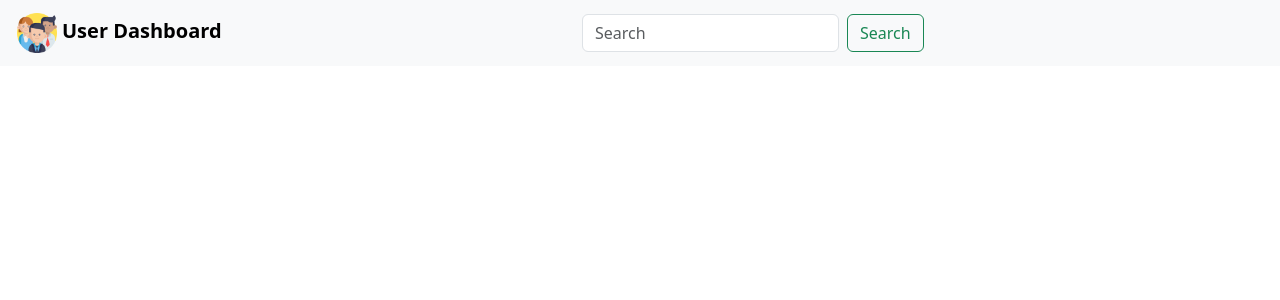
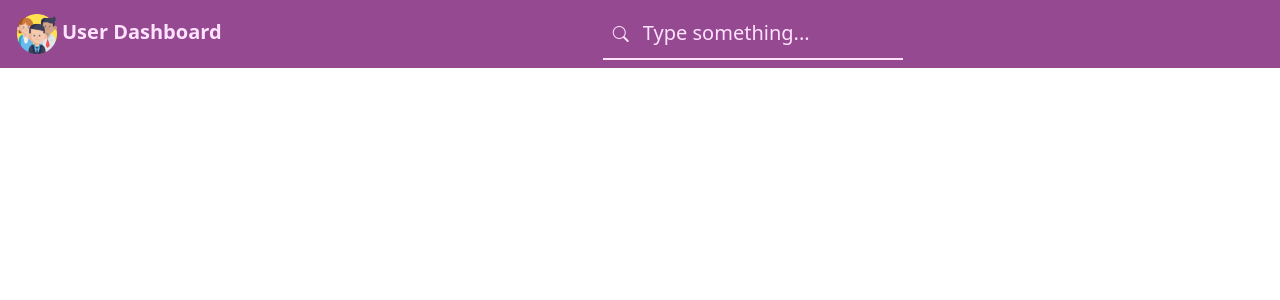
Before and after one commit to yasmine0megahed/Dynamic-User-Dashboard, an Angular app: page / in a window 1280 px wide. Shown: the top 300 px of the page. Built offline with nearby package versions, Linux system fonts and the light colour scheme.

Commit message:
edit: header content

```diff
--- a/angular.json
+++ b/angular.json
@@ -26,7 +26,8 @@
             ],
             "styles": [
               "src/styles.css",
-              "node_modules/bootstrap/dist/css/bootstrap.min.css"
+              "node_modules/bootstrap/dist/css/bootstrap.min.css",
+              "node_modules/bootstrap-icons/font/bootstrap-icons.css"
             ],
             "scripts": [
               "node_modules/bootstrap/dist/js/bootstrap.bundle.min.js"
--- a/package.json
+++ b/package.json
@@ -22,6 +22,7 @@
     "@angular/router": "^17.3.0",
     "@angular/ssr": "^17.3.6",
     "bootstrap": "^5.3.3",
+    "bootstrap-icons": "^1.11.3",
     "express": "^4.18.2",
     "jquery": "^3.7.1",
     "popper.js": "^1.16.1",
--- a/src/app/app.component.css
+++ b/src/app/app.component.css
@@ -0,0 +1,3 @@
+body{
+    background: var(--color4);
+}
--- a/src/app/header/header.component.css
+++ b/src/app/header/header.component.css
@@ -4,6 +4,87 @@
     margin-right: 5px;
 }
 .title-edit{
-    font-weight: 900;
+    font-weight:700;
+    font-size: 20px;
     margin-top: 20px;
+    color: var(--color5);
 }
+.nav-edit{
+    background: var(--color2);
+}
+
+
+
+  /* ////////////////search edit start/////////////////////// */
+  input::placeholder {
+    color: var(--color5)
+  }
+  .ui-input-container {
+    position: relative;
+    width: 300px;
+
+  }
+
+  .ui-input {
+    width: 100%;
+    padding: 10px 10px 10px 40px;
+    font-size: 20px;
+    border: none;
+    border-bottom: 2px solid var(--color5);
+    outline: none;
+    background-color: transparent;
+    transition: border-color 0.3s;
+    color: var(--color5);
+  }
+
+  .ui-input:focus {
+    border-color: var(--color3);
+  }
+
+  .ui-input-underline {
+    position: absolute;
+    bottom: 0;
+    left: 0;
+    height: 2px;
+    width: 100%;
+    background-color: var(--color3);
+    transform: scaleX(0);
+    transition: transform 0.3s;
+  }
+
+  .ui-input:focus + .ui-input-underline {
+    transform: scaleX(1);
+  }
+
+  .ui-input-highlight {
+    position: absolute;
+    bottom: 0;
+    left: 0;
+    height: 100%;
+    width: 0;
+    background-color:rgba(255, 227, 254, 0.1);
+    transition: width 0.3s;
+  }
+
+  .ui-input:focus ~ .ui-input-highlight {
+    width: 100%;
+  }
+
+  .ui-input-icon {
+    position: absolute;
+    left: 10px;
+    top: 50%;
+    transform: translateY(-50%);
+    color: var(--color5);
+    transition: color 0.6s;
+  }
+
+  .ui-input:focus ~ .ui-input-icon {
+    color: var(--color1);
+  }
+
+  .ui-input-icon svg {
+    width: 20px;
+    height: 20px;
+  }
+  /* ////////////////search edit end/////////////////////// */
--- a/src/app/header/header.component.html
+++ b/src/app/header/header.component.html
@@ -1,18 +1,27 @@
 <!-- navbar start -->
-<nav class="navbar bg-body-tertiary">
+<nav class="navbar nav-edit">
 
     <div class="container-fluid ">
         <!-- logo start -->
         <a class="navbar-brand" href="#">
             <div> <img src="../../assets/img/teamwork.png" alt="logo" class="logo-edit">
-            <span class="title-edit">User Dashboard</span>
+                <span class="title-edit">User Dashboard</span>
             </div>
         </a>
         <!-- logo end -->
         <!-- search start -->
         <form class="d-flex mx-auto" role="search">
-            <input class="form-control me-2" type="search" placeholder="Search" aria-label="Search">
-            <button class="btn btn-outline-success" type="submit">Search</button>
+            <!-- <input class="myInput me-2" type="search" placeholder="Search" aria-label="Search"> -->
+            <!-- <button class="btn btn-outline-success" type="submit">Search</button> -->
+            <div class="ui-input-container">
+                <input placeholder="Type something..." class="ui-input" type="text" />
+                <div class="ui-input-underline"></div>
+                <div class="ui-input-highlight"></div>
+                <div class="ui-input-icon">
+                    <i class="bi bi-search"></i>
+                </div>
+            </div>
+
         </form>
         <!-- search end -->
     </div>
--- a/src/styles.css
+++ b/src/styles.css
@@ -1,2 +1,18 @@
 /* You can add global styles to this file, and also import other style files */
 @import "../node_modules/bootstrap/dist/css/bootstrap.min.css";
+
+
+
+:root{
+    --color1:#700a6e;
+    --color2:#944991;
+    --color3:#b77cb5;
+    --color4:#dbafd9;
+    --color5:#ffe3fe;
+    --linearPrimarySecondary: linear-gradient(#0587eb, #030891);
+    --linearPrimaryAccent: linear-gradient(#0587eb, #2203b0);
+    --linearSecondaryAccent: linear-gradient(#030891, #2203b0);
+    --radialPrimarySecondary: radial-gradient(#0587eb, #030891);
+    --radialPrimaryAccent: radial-gradient(#0587eb, #2203b0);
+    --radialSecondaryAccent: radial-gradient(#030891, #2203b0);
+}
```
Also changed, not shown: 1 other file (tests, documents, lock files or other folders).
